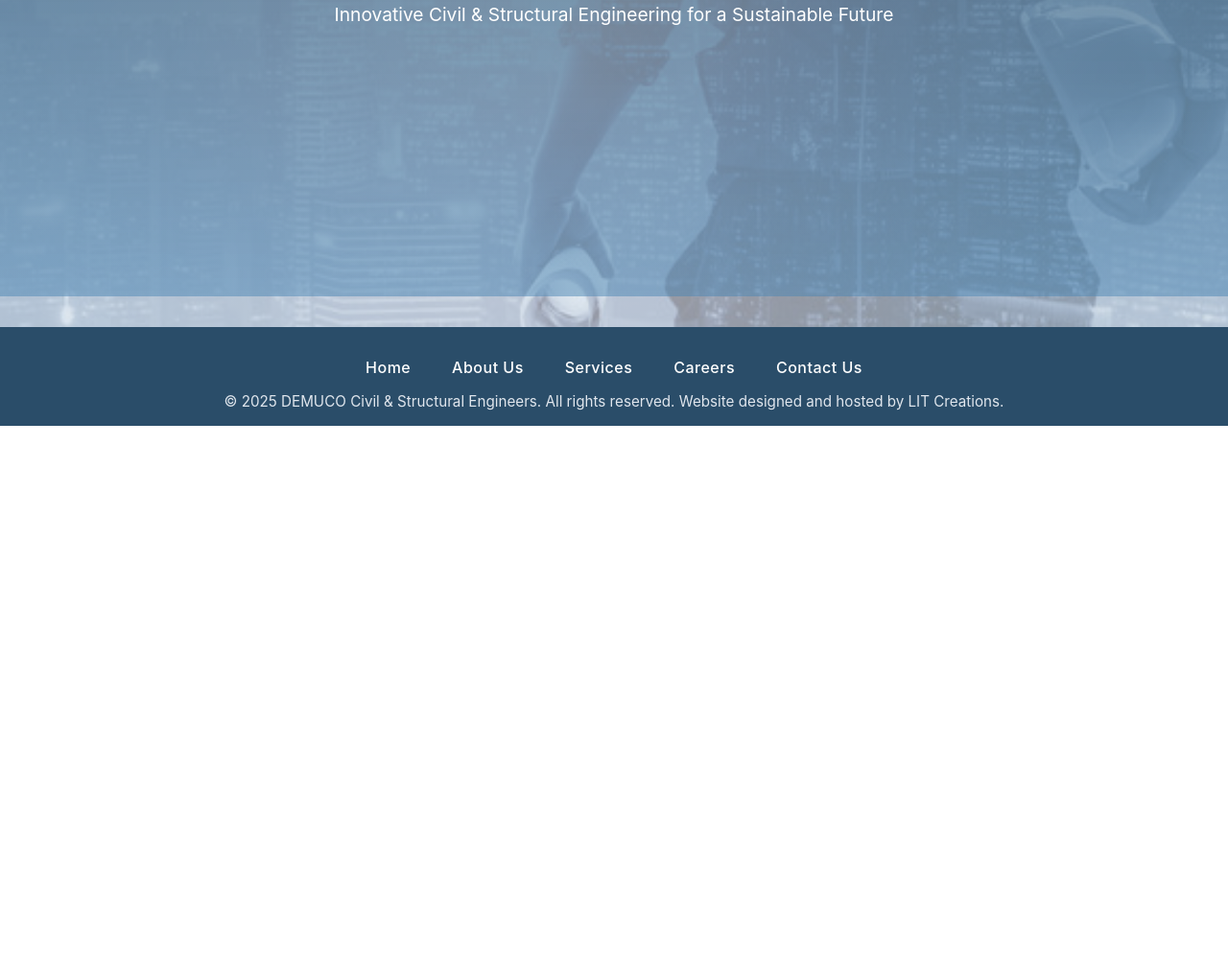
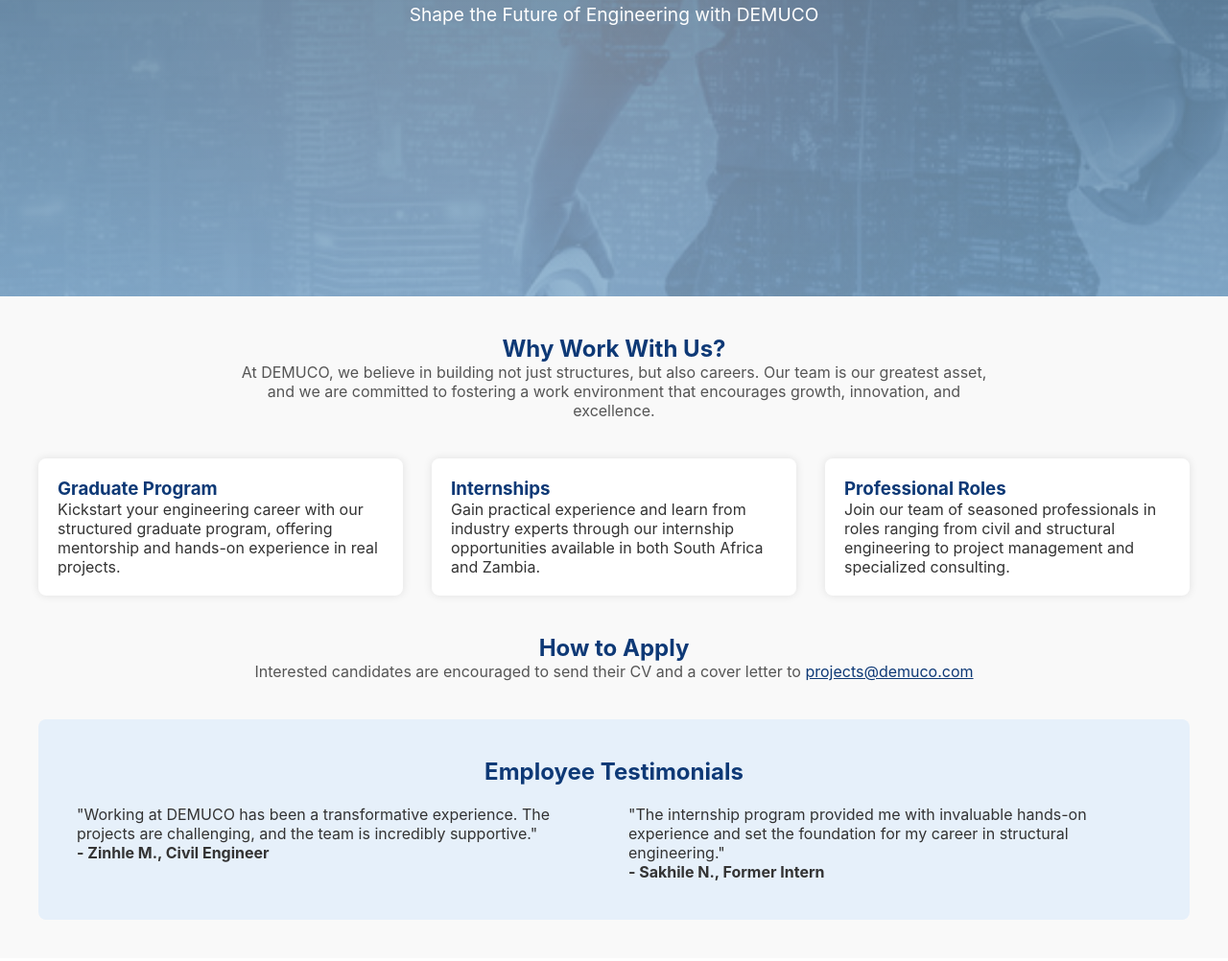
Before and after one commit to sakhiiledev/DEMUCO-Civil-Structural-Engineers-, a plain HTML site: page careers.html in a window 1280 px wide. Shown: the part 397-1399 px from the top of the page at 96% size. Before the commit the page ends 841 px from the top, so only its background shows below. Drawn offline with Linux system fonts and the light colour scheme.

Commit message:
updated  contact details and did careers page

```diff
--- a/careers.html
+++ b/careers.html
@@ -22,11 +22,61 @@
   </header>
 
   <section class="hero about-hero" id="careers-hero">
-    <h1>Careers</h1>
-    <p>Innovative Civil & Structural Engineering for a Sustainable Future</p>
+    <h1>Join Our Team</h1>
+    <p>Shape the Future of Engineering with DEMUCO</p>
   </section>
 
+  <section id="careers" style="background-color: #f9f9f9; padding: 40px 0;">
+    <div class="container" style="max-width: 1200px; margin: auto;">
+      <h2 style="text-align: center; color: #0e3976;">Why Work With Us?</h2>
+      <p style="text-align: center; color: #555; max-width: 800px; margin: 0 auto;">
+        At DEMUCO, we believe in building not just structures, but also careers. Our team is our greatest asset, and we are committed to fostering a work environment that encourages growth, innovation, and excellence.
+      </p>
+      <br><br>
 
+      <!-- Career Opportunities -->
+      <div style="display: flex; flex-wrap: wrap; gap: 30px; justify-content: center;">
+        <div style="flex: 1; min-width: 280px; background-color: white; padding: 20px; border-radius: 8px; box-shadow: 0 0 10px rgba(0,0,0,0.1);">
+          <h3 style="color: #0e3976;">Graduate Program</h3>
+          <p>Kickstart your engineering career with our structured graduate program, offering mentorship and hands-on experience in real projects.</p>
+        </div>
+        <div style="flex: 1; min-width: 280px; background-color: white; padding: 20px; border-radius: 8px; box-shadow: 0 0 10px rgba(0,0,0,0.1);">
+          <h3 style="color: #0e3976;">Internships</h3>
+          <p>Gain practical experience and learn from industry experts through our internship opportunities available in both South Africa and Zambia.</p>
+        </div>
+        <div style="flex: 1; min-width: 280px; background-color: white; padding: 20px; border-radius: 8px; box-shadow: 0 0 10px rgba(0,0,0,0.1);">
+          <h3 style="color: #0e3976;">Professional Roles</h3>
+          <p>Join our team of seasoned professionals in roles ranging from civil and structural engineering to project management and specialized consulting.</p>
+        </div>
+      </div>
+
+      <br><br>
+
+      <!-- Application Instructions -->
+      <div style="text-align: center;">
+        <h2 style="color: #0e3976;">How to Apply</h2>
+        <p style="color: #555;">Interested candidates are encouraged to send their CV and a cover letter to <a href="mailto:careers@demuco.co.za" style="color: #0e3976;">projects@demuco.com</a></p>
+      </div>
+
+      <br><br>
+
+      <!-- Testimonials -->
+      <div style="background-color: #e6f0fa; padding: 40px; border-radius: 8px;">
+        <h2 style="text-align: center; color: #0e3976;">Employee Testimonials</h2>
+        <div style="display: flex; flex-wrap: wrap; gap: 30px; justify-content: center; margin-top: 20px;">
+          <div style="flex: 1; min-width: 280px;">
+            <p>"Working at DEMUCO has been a transformative experience. The projects are challenging, and the team is incredibly supportive."</p>
+            <p><strong>- Zinhle M., Civil Engineer</strong></p>
+          </div>
+          <div style="flex: 1; min-width: 280px;">
+            <p>"The internship program provided me with invaluable hands-on experience and set the foundation for my career in structural engineering."</p>
+            <p><strong>- Sakhile N., Former Intern</strong></p>
+          </div>
+        </div>
+      </div>
+
+    </div>
+  </section>
 
 
 
```
Also changed, not shown: contact.html (+8 -4 lines).
